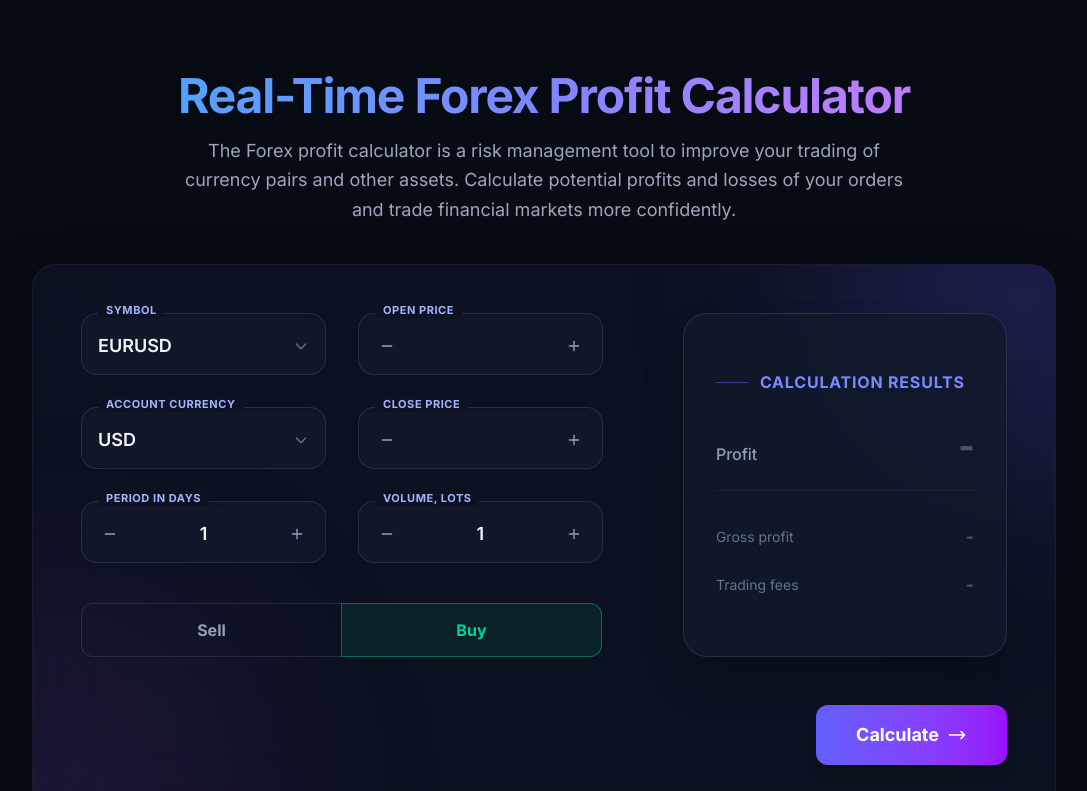
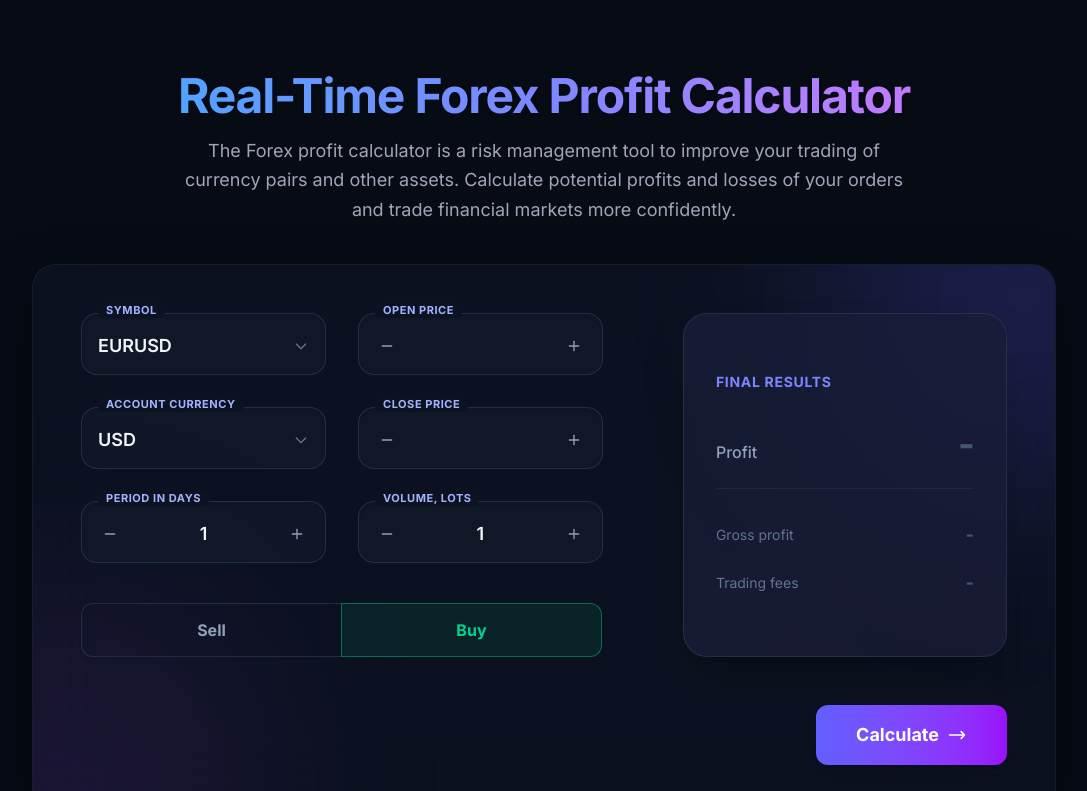
Before and after one commit to JayMunjani421/Forex, a React (Vite) app: page / in a window 1280 px wide. Shown: the top 791 px of the page, without its empty margins (96-1183 px from the left). Built offline with nearby package versions, Linux system fonts and the light colour scheme; no server answers.

Commit message:
Update Calculator.jsx

```diff
--- a/src/components/Calculator.jsx
+++ b/src/components/Calculator.jsx
@@ -272,11 +272,10 @@ const Calculator = () => {
         <div className="lg:w-[35%] flex flex-col justify-center">
           <div className="bg-[#12192b]/80 border border-slate-700/60 rounded-3xl p-8 shadow-2xl relative overflow-hidden h-full flex flex-col justify-center">
             {/* Inner subtle glow */}
-            {/* <div className="absolute inset-0 bg-gradient-to-br from-indigo-500/5 to-purple-500/5 pointer-events-none"></div> */}
+            <div className="absolute inset-0 bg-gradient-to-br from-indigo-500/5 to-purple-500/5 pointer-events-none"></div>
 
-            <h3 className="text-base font-bold uppercase tracking-wider text-indigo-400 mb-8 flex items-center gap-3">
-              <span className="w-8 h-px bg-indigo-500/50"></span>
-              Calculation Results
+            <h3 className="text-sm font-bold uppercase tracking-wider text-indigo-400 mb-8 flex items-center gap-3">
+              Final Results
             </h3>
 
             <div className="space-y-8 relative z-10 w-full">
```
